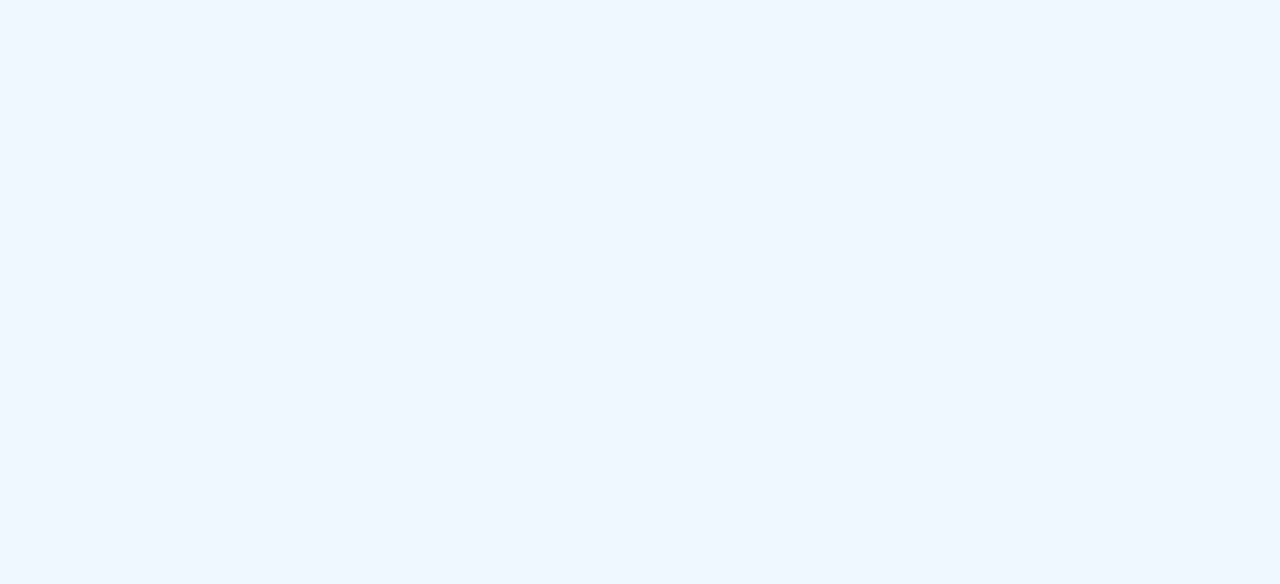
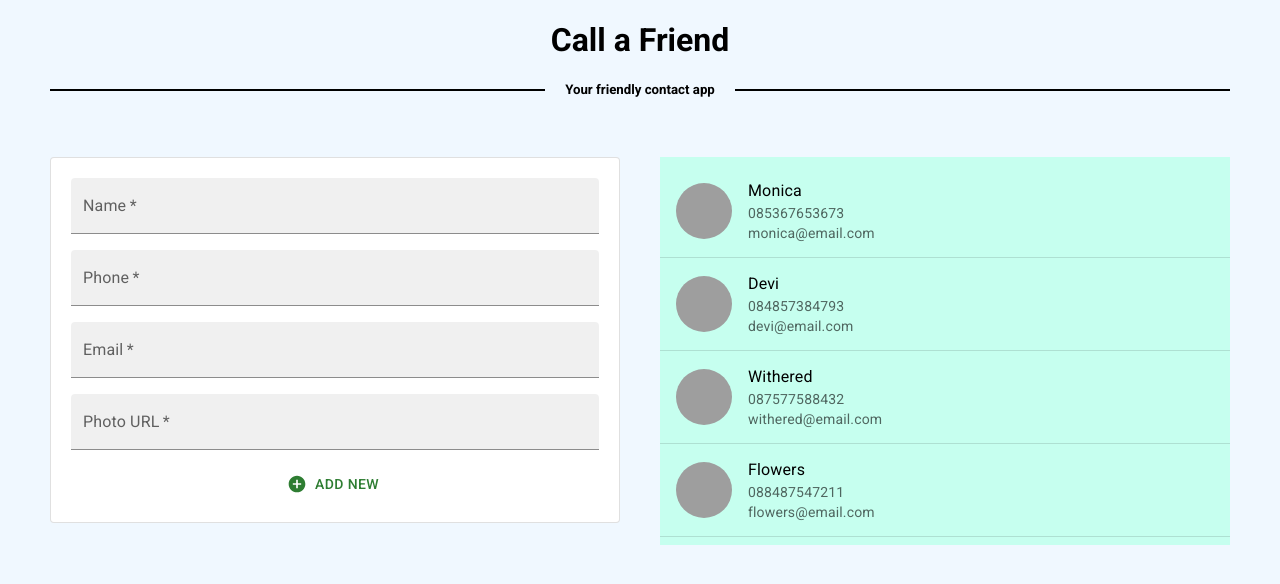
Before and after one commit to dts-kominfo-rea4b/challenge-react-with-mui-khoesoema, a React (Create React App) app: page / in a window 1280 px wide. Shown: the top 584 px of the page. Built offline with nearby package versions, Linux system fonts and the light colour scheme; grey boxes are pictures that could not be loaded.

Commit message:
add contacts form and list

```diff
--- a/src/App.css
+++ b/src/App.css
@@ -1,5 +1,7 @@
 body {
   background-color: aliceblue;
+  padding-left: 50px;
+  padding-right: 50px;
 }
 
 .App {
@@ -41,3 +43,26 @@ body {
     transform: rotate(360deg);
   }
 }
+
+.decorated{
+  overflow: hidden;
+  text-align: center;
+}
+.decorated > span{
+ position: relative;
+ display: inline-block;
+}
+.decorated > span:before, .decorated > span:after{
+ content: '';
+ position: absolute;
+ top: 50%;
+ border-bottom: 2px solid;
+ width: 100vw;
+ margin: 0 20px;
+}
+.decorated > span:before{
+ right: 100%;
+}
+.decorated > span:after{
+ left: 100%;
+}
--- a/src/App.js
+++ /dev/null
@@ -1,19 +0,0 @@
-import './App.css';
-
-// Uncomment untuk memuat daftar kontak
-// import contactsJSON from './data/contacts.json';
-const App = () => {
-  // Masukkan Header dan lakukan map untuk Contact ke dalam div App
-  // untuk membuat daftar kontak bisa menggunakan MUI list
-  // https://mui.com/material-ui/react-list/#folder-list
-
-  // Masukkan contacts yang sudah didapat dalam JSON sebagai initial state
-  // Buatlah handler untuk menambahkan kontak baru yang akan dikirim ke ContactForm
-
-  return (
-    <div className="App">
-    </div>
-  );
-};
-
-export default App;
--- /dev/null
+++ b/src/App.jsx
@@ -0,0 +1,50 @@
+import './App.css';
+import React, { useEffect, useState } from 'react';
+import Grid from '@mui/material/Grid';
+
+import Header from './components/Header';
+import Contact from './components/Contact';
+import ContactForm from './components/ContactForm';
+
+// Uncomment untuk memuat daftar kontak
+import contactsJSON from './data/contacts.json';
+
+const App = () => {
+  // Masukkan Header dan lakukan map untuk Contact ke dalam div App
+  // untuk membuat daftar kontak bisa menggunakan MUI list
+  // https://mui.com/material-ui/react-list/#folder-list
+
+  // Masukkan contacts yang sudah didapat dalam JSON sebagai initial state
+  // Buatlah handler untuk menambahkan kontak baru yang akan dikirim ke ContactForm
+  const [arrContact, setArrContact] = useState([]);
+
+  useEffect(()=>{
+    setArrContact(contactsJSON);
+  },[]);
+
+  const handleClick = (newContact) => {
+    //let obj = {
+    //  name: cName,
+    //  phone: cPhone,
+    //  email: cEmail,
+    //  photo: cPhoto
+    //}
+    setArrContact([...arrContact, newContact])
+  };
+
+  return (
+    <div className="App">
+      <Header/>
+      <Grid container spacing={5}>
+        <Grid item xs={6}>
+          <ContactForm handleClick={handleClick}/>
+        </Grid>
+        <Grid item xs={6}>
+          <Contact data={arrContact}/>
+        </Grid>
+      </Grid>
+    </div>
+  );
+};
+
+export default App;
--- /dev/null
+++ b/src/components/Contact.jsx
@@ -0,0 +1,75 @@
+// Terima props lalu tampilkan dalam Contact component
+// Contact component dapat berupa MUI ListItem
+// https://mui.com/material-ui/react-list/#folder-list
+import React from 'react';
+
+import List from '@mui/material/List';
+import ListItem from '@mui/material/ListItem';
+import ListItemText from '@mui/material/ListItemText';
+import ListItemAvatar from '@mui/material/ListItemAvatar';
+import Avatar from '@mui/material/Avatar';
+import Divider from '@mui/material/Divider';
+
+import './styles/Contact.css';
+//import contactsData from '../data/contacts.json';
+// Kalian bisa membuat CSS sendiri di src/components/Contact.css
+// atau langsung tambahkan dengan sx={{}}
+const Contact = ({ data }) => {
+  // Contact berisi foto, nama, telepon, dan email
+  //const [ arrContact, setArrContact ]= useState([]);
+  //
+  //useEffect(() => {
+  //  setArrContact(data);
+  //}, []);
+
+  return (
+      <List className="list">
+      { data.map( (item,index) => (
+        <div key={index}>
+          <ListItem >
+          <ListItemAvatar>
+            <Avatar
+              alt={item.name}
+              src={item.photo}
+              sx={{ width: 56, height: 56, marginRight: 2}}
+            >
+            </Avatar>
+          </ListItemAvatar>
+          <ListItemText
+            primary={item.name}
+            secondary={
+              <React.Fragment>
+                <div>{item.phone}</div>
+                <div>{item.email}</div>
+              </React.Fragment>
+            }
+            />
+          </ListItem>
+          <Divider component="li" />
+        </div>
+      ))}
+      {/*<ListItem>
+        <ListItemAvatar>
+          <Avatar
+            alt="Monica"
+            src="http://placekitten.com/500"
+            sx={{ width: 56, height: 56, marginRight: 2}}
+          >
+          </Avatar>
+        </ListItemAvatar>
+        <ListItemText
+          primary="Monica"
+          secondary={
+            <React.Fragment>
+              <div>0853 6765 3673</div>
+              <div>monica@email.com</div>
+            </React.Fragment>
+          }
+          />
+      </ListItem>
+        <Divider component="li" />*/}
+    </List>
+  );
+};
+
+export default Contact;
--- /dev/null
+++ b/src/components/ContactForm.jsx
@@ -0,0 +1,97 @@
+// Form dapat dibuat dengan TextField
+// https://mui.com/material-ui/react-text-field/#basic-textfield
+// dan Card
+// https://mui.com/material-ui/react-card/#basic-card
+import React, { useState } from 'react';
+
+import Card from '@mui/material/Card';
+//import FormControl from '@mui/material/FormControl';
+import TextField from '@mui/material/TextField';
+import Button from '@mui/material/Button';
+
+import AddCircle from '@mui/icons-material/AddCircle';
+
+import './styles/Contactform.css';
+
+const ContactForm = ({handleClick}) => {
+    // Form berisi name, phone, email, dan photo url
+    // Buatlah state newContact berupa objek sesuai dengan data yang ada
+    const newContact = useState({
+        name:"",
+        phone:"",
+        email:"",
+        photo:""
+    });
+
+    const [contactName, setContactName ]= useState ('');
+    const [contactPhone, setContactPhone ]= useState ('');
+    const [contactEmail, setContactEmail ]= useState ('');
+    const [contactPhoto, setContactPhoto ]= useState ('');
+
+    return (
+        <Card className="card-cf" variant="outlined">
+            <TextField
+                fullWidth
+                required
+                id="name"
+                label="Name"
+                placeholder="Name"
+                sx={{ marginBottom: 2 }}
+                variant="filled"
+                value={contactName}
+                onChange={(e) => setContactName(e.target.value) }
+            >
+            </TextField>
+            <TextField
+                fullWidth
+                required
+                id="phone"
+                label="Phone"
+                placeholder="Phone"
+                sx={{ marginBottom: 2 }}
+                variant="filled"
+                value={contactPhone}
+                onChange={(e) => setContactPhone(e.target.value) }
+            >
+            </TextField>
+            <TextField
+                fullWidth
+                required
+                id="email"
+                label="Email"
+                placeholder="Email"
+                sx={{ marginBottom: 2 }}
+                variant="filled"
+                value={contactEmail}
+                onChange={(e) => setContactEmail(e.target.value) }
+            >
+            </TextField>
+            <TextField
+                fullWidth
+                required
+                id="image"
+                label="Photo URL"
+                placeholder="Photo URL"
+                sx={{ marginBottom: 2 }}
+                variant="filled"
+                value={contactPhoto}
+                onChange={(e) => setContactPhoto(e.target.value) }
+            >
+            </TextField>
+            <Button
+                color="success"
+                startIcon={ <AddCircle /> }
+                onClick={ ()=> {
+                    newContact.name= contactName;
+                    newContact.phone= contactPhone;
+                    newContact.email= contactEmail;
+                    newContact.photo= contactPhoto;
+                    handleClick(newContact);
+                }}
+            > Add New
+            </Button>
+        </Card>
+    );
+}
+
+export default ContactForm;
--- a/src/components/Header.js
+++ b/src/components/Header.jsx
@@ -7,7 +7,12 @@ import React from 'react';
 // Subtitle: Your friendly contact app
 const Header = () => {
   return (
-    <></>
+    <>
+      <h1>Call a Friend</h1>
+      <h5 class="decorated"><span>Your friendly contact app</span></h5>
+      <br />
+      <br />
+    </>
   );
 };
 
--- /dev/null
+++ b/src/components/styles/Contact.css
@@ -0,0 +1,4 @@
+.list {
+    background-color: rgb(198, 255, 239);
+    padding: 20px;
+}
--- /dev/null
+++ b/src/components/styles/Contactform.css
@@ -0,0 +1,8 @@
+.card-cf {
+    background-color: cornsilk;
+    padding: 20px;
+}
+
+.input-text {
+    margin-bottom: 20px;
+}
```
Also changed, not shown: src/components/Contact.js (deleted, +0 -13 lines), src/components/ContactForm.js (deleted, +0 -15 lines), 1 other file (tests, documents, lock files or other folders).
